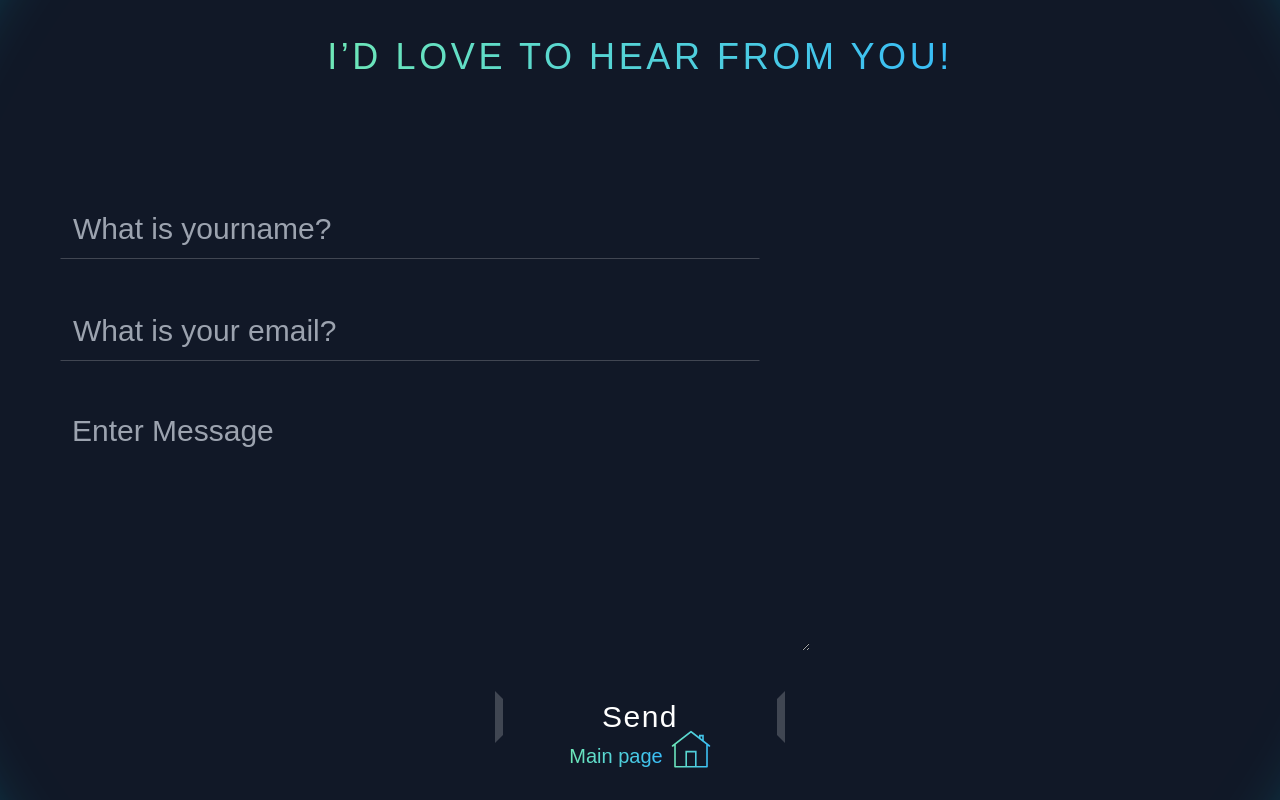
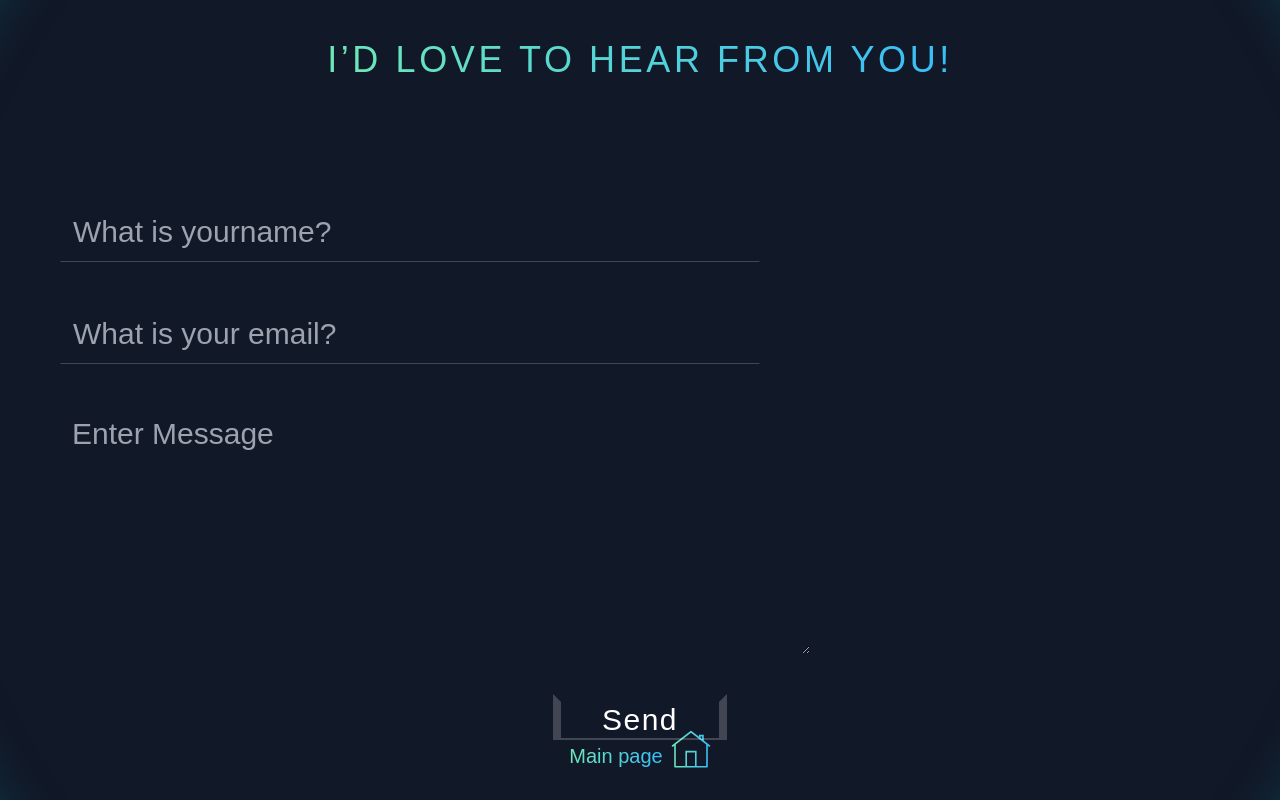
Before and after one commit to IsaiasMalvar/portfolio, a Next.js app: page /contact in a window 1280 px wide. Built offline with nearby package versions, Linux system fonts and the light colour scheme; no server answers; a web font is replaced by a local one.

Commit message:
Remove excess padding and re-style borders in contact submit button

```diff
--- a/src/components/ContactForm.tsx
+++ b/src/components/ContactForm.tsx
@@ -175,7 +175,7 @@ const ContactForm: React.FC = () => {
             <button
               type="submit"
               disabled={loading}
-              className="mx-auto flex w-[25%] items-center justify-center border-8 border-white/20 border-b-transparent border-t-transparent bg-transparent text-center text-3xl tracking-wider"
+              className="mx-auto flex w-[15%] border-collapse items-center justify-center border-8 border-b-2 border-white/20 border-t-transparent bg-transparent text-center text-3xl tracking-wider"
             >
               <span className="duration-100 active:scale-125">
                 {loading ? "Submitting..." : "Send"}
@@ -240,7 +240,7 @@ const ContactForm: React.FC = () => {
           <button
             type="submit"
             disabled={loading}
-            className="mx-auto flex items-center justify-center border-8 border-white/20 border-b-transparent border-t-transparent bg-transparent text-center text-4xl tracking-wider duration-300 xs:w-[25%] xs:text-xl"
+            className="mx-auto flex items-center justify-center border-8 border-b-2 border-white/20 border-t-transparent bg-transparent p-2 text-center text-4xl tracking-wider duration-300 xs:w-[30%] xs:text-xl sm:w-[25%]"
           >
             <span className="duration-100 active:scale-125">
               {loading ? "Submitting..." : "Send"}
```
